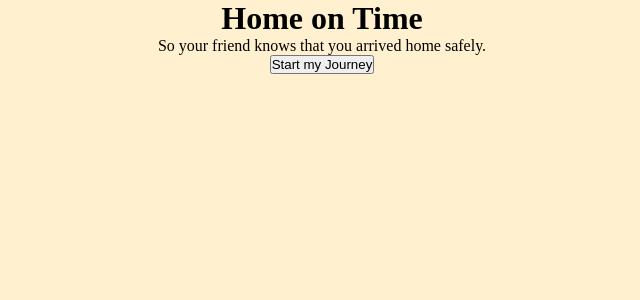
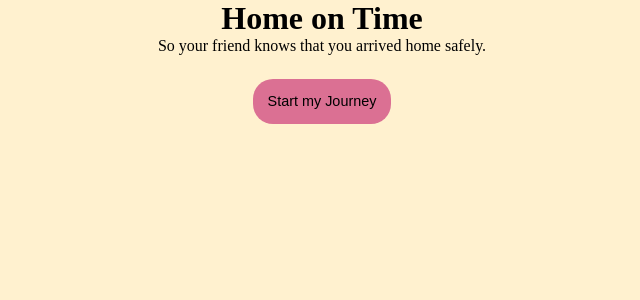
Before and after one commit to JLoobs/Home-on-Time, a Next.js app: page / in a window 1280 px wide. Shown: the top 300 px of the page, without its empty margins (318-958 px from the left). Built offline with nearby package versions, Linux system fonts and the light colour scheme.

Commit message:
Add basic styling

```diff
--- a/src/styles/globals.css
+++ b/src/styles/globals.css
@@ -1,9 +1,6 @@
 :root {
   --max-width: 1100px;
   --border-radius: 12px;
-  --font-mono: ui-monospace, Menlo, Monaco, 'Cascadia Mono', 'Segoe UI Mono',
-    'Roboto Mono', 'Oxygen Mono', 'Ubuntu Monospace', 'Source Code Pro',
-    'Fira Mono', 'Droid Sans Mono', 'Courier New', monospace;
   --primary-color:#FF504F;
   --background-color: #FFF1CF;
   --secondary-color: ##9C5038;
@@ -30,4 +27,20 @@ a {
 form {
   display: flex;
   flex-direction: column;
+  font-size: 1.3rem;
 }
+
+button {
+  margin-top: 1.5rem;
+  padding: 0.9rem;
+  background-color: palevioletred;
+  border: none;
+  border-radius: 20px;
+  font-size: 0.9rem;
+  cursor: pointer;
+}
+
+input {
+  padding: 0.9rem;
+  border-radius: 20px;
+}
```
